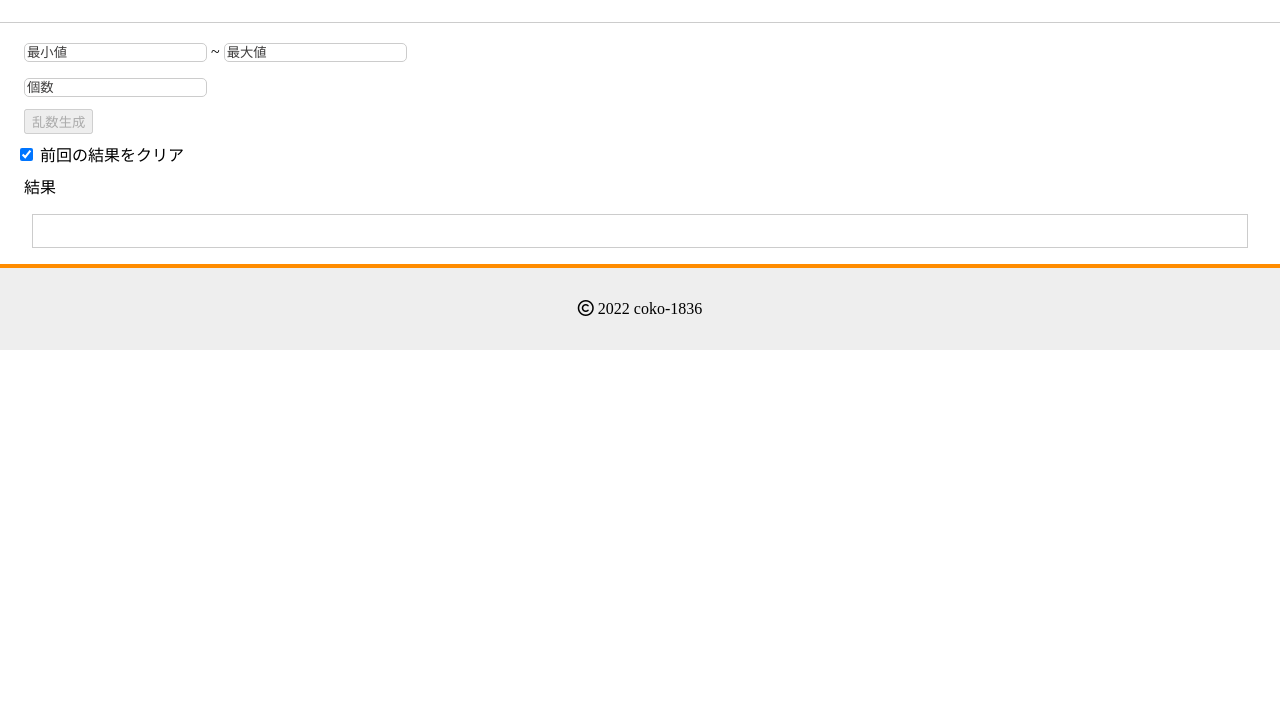
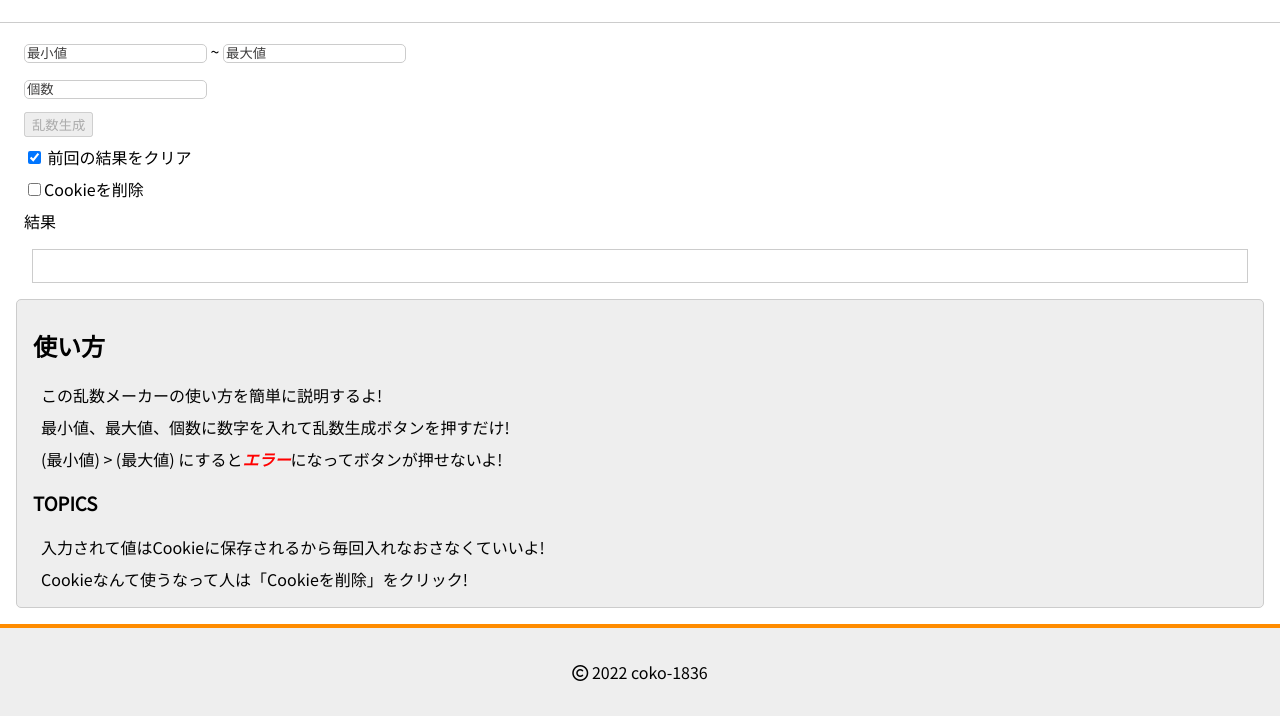
Before and after one commit to coko-1836/make_rand_num, a plain HTML site: page index.html in a window 1280 px wide. Shown: the part 99-815 px from the top of the page. Drawn offline with Linux system fonts and the light colour scheme.

Commit message:
0.4-beta

```diff
--- a/css/style.scss
+++ b/css/style.scss
@@ -2,6 +2,7 @@ body{
     background-color: #fff;
     margin:0;
     padding:0;
+    font-family: 'Noto Sans JP', sans-serif;
     header{
         padding: 1em;
         margin-bottom: 1em;
@@ -48,6 +49,13 @@ body{
         #error-message-1{
             transition: 0.5s;
         }
+        #description{
+            margin: 1em 0;
+            padding: 0.5em 1em;
+            border: 1px solid #ccc;
+            border-radius: 5px;
+            background-color: #eee;
+        }
     }
     footer{
         background-color: #eee;
@@ -56,5 +64,14 @@ body{
         border-top: 0.3em solid #ff8c00;
         text-align: center;
     }
+    .red{
+        color: #f00;
+    }
+    .italic{
+        font-style: italic;
+    }
+    .bold{
+        font-weight: bold;
+    }
 }
 //end
--- a/index.html
+++ b/index.html
@@ -1,15 +1,20 @@
 <!DOCTYPE html>
-<html lang="en">
+<html lang="ja">
 <head>
     <meta charset="UTF-8">
     <meta http-equiv="X-UA-Compatible" content="IE=edge">
     <meta name="viewport" content="width=device-width, initial-scale=1.0">
     <title></title>
+    <!--ICON-->
+    <link rel="icon" href="img/favicon.ico">
     <!-- CSS -->
     <link rel="stylesheet" href="./css/style.css">
     <!-- JS -->
     <script src="./js/script.js"></script>
     <script src="https://kit.fontawesome.com/c9f063fc15.js" crossorigin="anonymous"></script>
+    <link rel="preconnect" href="https://fonts.googleapis.com">
+    <link rel="preconnect" href="https://fonts.gstatic.com" crossorigin>
+    <link href="https://fonts.googleapis.com/css2?family=Noto+Sans+JP&display=swap" rel="stylesheet">
 </head>
 <body>
     <header>
@@ -21,13 +26,26 @@
             <div id="error-message-1"></div>
             <p><input type="number" id="amount" placeholder="個数"></p>
             <p><button type="button" id="rand-button" disabled>乱数生成</button></p>
-            <input type="checkbox" id="chk-clear" checked> <label for="chk-clear">前回の結果をクリア</label><p></p>
+            <p><input type="checkbox" id="chk-clear" checked> <label for="chk-clear">前回の結果をクリア</label></p>
+            <p><input type="checkbox" id="chk-del-cookie"><label for="chk-del-cookie">Cookieを削除</label></p>
         </div>
         <div id="export-area">
             <p>結果</p>
             <div id="export-box"></div>
         </div>
-        <!--<button type="button" id="test">test function</button>-->
+        <!-- <div>
+            <button type="button" id="test">test function</button>
+            <button type="button" id="test2">test2 function</button>
+        </div> -->
+        <div id="description">
+            <h2>使い方</h2>
+            <p>この乱数メーカーの使い方を簡単に説明するよ!</p>
+            <p>最小値、最大値、個数に数字を入れて乱数生成ボタンを押すだけ!</p>
+            <p>(最小値) > (最大値) にすると<span class="red bold italic">エラー</span>になってボタンが押せないよ!</p>
+            <h3>TOPICS</h3>
+            <p>入力されて値はCookieに保存されるから毎回入れなおさなくていいよ!</p>
+            <p>Cookieなんて使うなって人は「Cookieを削除」をクリック!</p>
+        </div>
     </main>
     <footer>
         <p><i class="fa-regular fa-copyright"></i> <span id="copyright-year"></span> coko-1836</p>
--- a/js/script.js
+++ b/js/script.js
@@ -1,3 +1,4 @@
+/*汎用*/
 /**
  *
  * @param {number} min 最小値
@@ -9,7 +10,7 @@ function setIntRandom(min, max,amount) {
     for(let i = 0; i < amount; i++) {
         randnum[i] = Math.floor(Math.random() * (max - min + 1)) + min;
     }
-    console.log(randnum);
+    //console.log(randnum);
     return randnum;
 }
 /**
@@ -20,10 +21,10 @@ function setIntRandom(min, max,amount) {
  */
 function isMinMax(min, max) {
     if(min > max) {
-        console.log("min > max"); //invalid
+        //console.log("min > max"); //invalid
         return false;
     }else{
-        console.log("min <= max"); //correct
+        //console.log("min <= max"); //correct
         return true;
     }
 }
@@ -61,6 +62,53 @@ function getFormValue() {
     return [min,max,amount];
 }
 /**
+ * set cookie
+ * @param {number} min 最小値
+ * @param {number} max 最大値
+ * @param {number} amount 個数
+ */
+function setCookie(min,max,amount) {
+    document.cookie = "min=" + min +";sameSite=strict";
+    document.cookie = "max=" + max +";sameSite=strict";
+    document.cookie = "amount=" + amount +";sameSite=strict";
+    console.log(document.cookie);
+}
+/**
+ *
+ * @returns {number} min max amount
+ */
+function getCookie(){
+    let cookie = document.cookie.split(";");
+    let min;
+    let max;
+    let amount;
+    cookie.forEach(e => {
+        if(e.trim().startsWith("min=")) {
+            min = e.trim().split("=")[1];
+        }
+        if(e.trim().startsWith("max=")) {
+            max = e.trim().split("=")[1];
+        }
+        if(e.trim().startsWith("amount=")) {
+            amount = e.trim().split("=")[1];
+        }
+    });
+    // (typeof min == "undefined") ? min = "" : min = min;
+    // (typeof max == "undefined") ? max = "" : max = max;
+    // (typeof amount == "undefined") ? amount = "" : amount = amount;
+    console.log(min,max,amount);
+    return [min,max,amount];
+}
+/**
+ * delete cookie
+ */
+function deleteCookie() {
+    document.cookie = "min=;max-age=0;";
+    document.cookie = "max=;max-age=0;";
+    document.cookie = "amount=;max-age=0;";
+}
+/*特有*/
+/**
  * ボタンクリック時の処理
  */
 function buttonClick() {
@@ -69,12 +117,18 @@ function buttonClick() {
     let amount = getFormValue()[2];
     let randnum = setIntRandom(min, max, amount);
     let isCheck = document.getElementById("chk-clear").checked;
+    let isDelCookieCheck = document.getElementById("chk-del-cookie").checked;
     if(isCheck) {
         document.getElementById("export-box").innerHTML = "";
     }
     for(let i = 0; i < amount; i++) {
         document.getElementById("export-box").append(randnum[i] + " ");
     }
+    setCookie(min,max,amount);
+    if(isDelCookieCheck) {
+        deleteCookie();
+    }
+
 }
 /**
  *
@@ -101,14 +155,14 @@ function formMinMaxCheck() {
     if(isMinMax(min, max)) { //min <= max
         document.getElementById("min").classList.remove("error");
         document.getElementById("max").classList.remove("error");
-        console.log("min <= max");
+        //console.log("min <= max");
         clearMessage("error-message-1");
         return true; //OK
         //document.getElementById("rand-button").disabled = false;
     }else{ //min > max
         document.getElementById("min").classList.add("error");
         document.getElementById("max").classList.add("error");
-        console.log("min > max")
+        //console.log("min > max")
         showMessage("最小値は最大値以下にしてください。", "error-message-1");
         return false; //NG
     }
@@ -132,9 +186,24 @@ function checkEmpty() {
         return false; //OK
     }
 }
+function setValueFromCookie(){
+    let min = getCookie()[0];
+    let max = getCookie()[1];
+    let amount = getCookie()[2];
+    console.log(min,max,amount);
+    if(min != ""){
+        document.getElementById("min").value = min;
+    }
+    if(max != ""){
+        document.getElementById("max").value = max;
+    }
+    if(amount != ""){
+        document.getElementById("amount").value = amount;
+    }
+}
 window.onload = function() {
     /* set version */
-    let version = "0.3β";
+    let version = "0.4β";
     document.title = "乱数メーカー " + version;
     document.getElementById("version").innerHTML = version;
     /* set copyright year */
@@ -142,12 +211,15 @@ window.onload = function() {
     let YEAR_SPAN = null;
     let date = new Date();
     let nowYear = date.getFullYear();
-    if(nowYear != START_YEAR) {
-        YEAR_SPAN = START_YEAR + " - " + nowYear;
-    } else {
-        YEAR_SPAN = START_YEAR;
+    (nowYear == START_YEAR) ? YEAR_SPAN = START_YEAR : YEAR_SPAN = START_YEAR + " - " + nowYear;
+    document.getElementById("copyright-year").innerHTML = YEAR_SPAN;
+    /*set value from cookie*/
+    setValueFromCookie();
+    if(formMinMaxCheck() && !checkEmpty()) {
+        document.getElementById("rand-button").disabled = false;
+    }else{
+        document.getElementById("rand-button").disabled = true;
     }
-    document.getElementById("copyright-year").innerHTML = YEAR_SPAN;
     /*button event*/
     document.getElementById("rand-button").addEventListener("click", buttonClick);
     /*form check*/
@@ -173,7 +245,10 @@ window.onload = function() {
         }
     });
     /*test code*/
-    document.getElementById("test").addEventListener("click", function() {
-        //document.getElementById("min").classList.add("error");
-    });
+    // document.getElementById("test").addEventListener("click", function() {
+    //     getCookie();
+    // });
+    // document.getElementById("test2").addEventListener("click", function() {
+    //     deleteCookie();
+    // });
 }
```
Also changed, not shown: css/style.css, img/favicon.ico (added), 1 other file.
